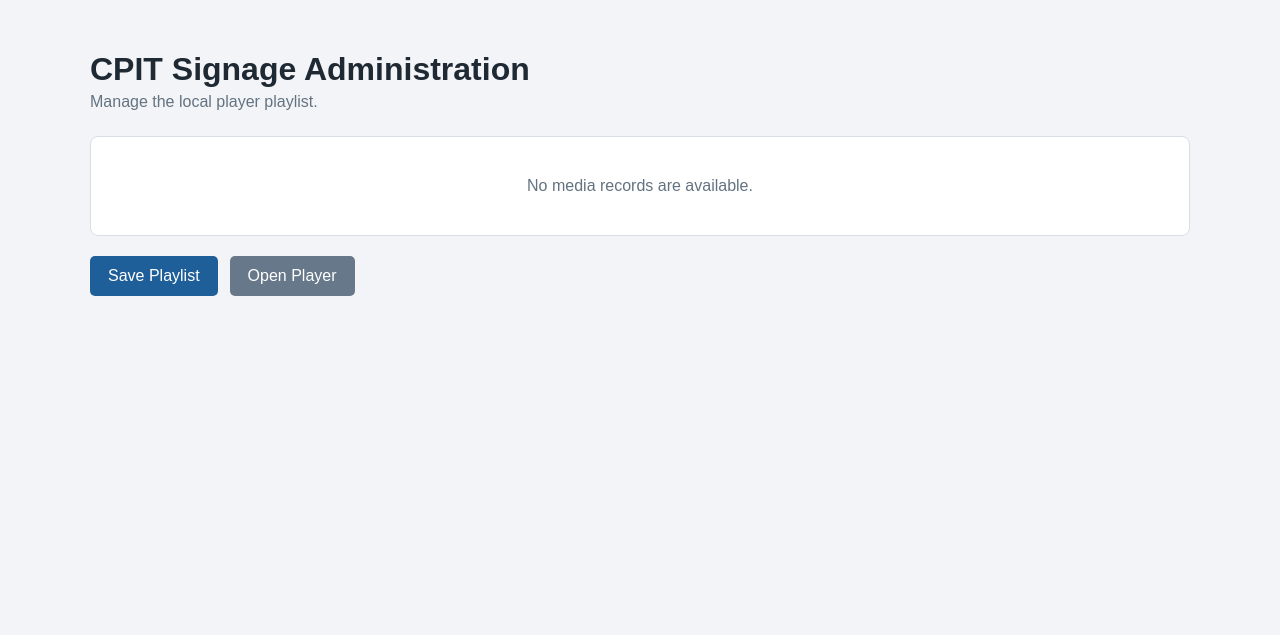
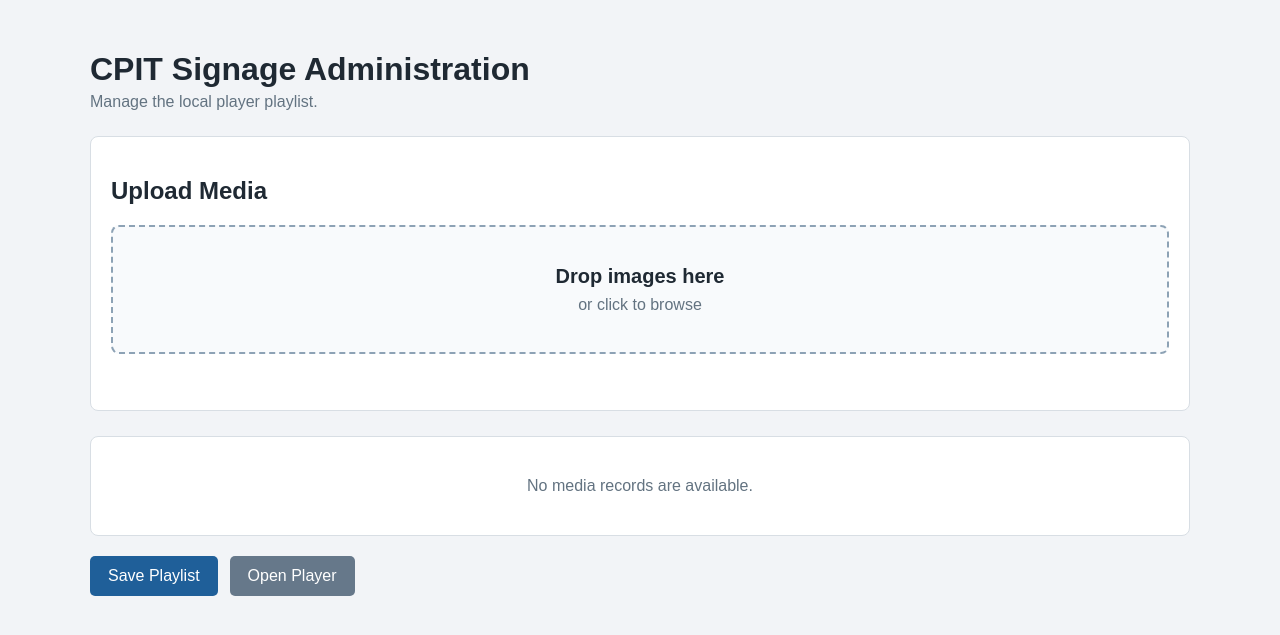
Before and after one commit to jimmysmith-dot/cpit-signage, a Flask app: template app/templates/admin.html in a window 1280 px wide. Shown: the top 635 px of the page. Run offline with Flask 3, Linux system fonts and the light colour scheme; the template is opened without the code that fills it, so the values that code supplies are empty; parts of the project's set-up code (start-up, migrations or seed data) failed here and were passed over.

Commit message:
Version 0.4.2 - Drag-and-drop image uploads

```diff
--- a/app/__init__.py
+++ b/app/__init__.py
@@ -16,7 +16,7 @@ def create_app():
         template_folder=str(BASE_DIR / "app/templates"),
         static_folder=str(BASE_DIR / "app/static"),
     )
-
+    app.config["MAX_CONTENT_LENGTH"] = 25 * 1024 * 1024
     app.register_blueprint(player_bp)
     app.register_blueprint(api_bp)
     app.register_blueprint(admin_bp)
--- a/app/routes/api.py
+++ b/app/routes/api.py
@@ -1,9 +1,14 @@
 from pathlib import Path
+from uuid import uuid4
+
 
 from flask import Blueprint, jsonify, request
+from PIL import Image, UnidentifiedImageError
+from werkzeug.utils import secure_filename
 
 from app.services.database import (
     MEDIA_DIR,
+    create_media_item,
     delete_media_item,
     get_all_media,
     get_enabled_slides,
@@ -12,7 +17,13 @@ from app.services.database import (
 )
 
 api_bp = Blueprint("api", __name__, url_prefix="/api")
-
+ALLOWED_IMAGE_EXTENSIONS = {
+	".jpg",
+	".jpeg",
+	".png",
+	".gif",
+	".webp",
+}
 
 def serialize_media(record):
     """Convert a SQLite row into JSON-safe media data."""
@@ -54,6 +65,88 @@ def media_list():
         serialize_media(record)
         for record in records
     ])
+@api_bp.route("/media", methods=["POST"])
+def media_upload():
+    if "file" not in request.files:
+        return jsonify({
+            "error": "No file was included in the request"
+        }), 400
+
+    uploaded_file = request.files["file"]
+
+    if not uploaded_file or not uploaded_file.filename:
+        return jsonify({
+            "error": "No file was selected"
+        }), 400
+
+    original_name = secure_filename(uploaded_file.filename)
+
+    if not original_name:
+        return jsonify({
+            "error": "The filename is invalid"
+        }), 400
+
+    original_path = Path(original_name)
+    extension = original_path.suffix.lower()
+
+    if extension not in ALLOWED_IMAGE_EXTENSIONS:
+        return jsonify({
+            "error": "Unsupported file type",
+            "allowed_extensions": sorted(ALLOWED_IMAGE_EXTENSIONS),
+        }), 400
+
+    MEDIA_DIR.mkdir(parents=True, exist_ok=True)
+
+    unique_suffix = uuid4().hex[:8]
+    filename = (
+        f"{original_path.stem}-{unique_suffix}{extension}"
+    )
+
+    final_path = MEDIA_DIR / filename
+    temporary_path = MEDIA_DIR / f".uploading-{uuid4().hex}"
+
+    try:
+        uploaded_file.save(temporary_path)
+
+        with Image.open(temporary_path) as image:
+            image.verify()
+
+        temporary_path.replace(final_path)
+
+        record = create_media_item(
+            filename=filename,
+            media_type="image",
+            duration=10,
+            enabled=True,
+        )
+
+        return jsonify(serialize_media(record)), 201
+
+    except UnidentifiedImageError:
+        temporary_path.unlink(missing_ok=True)
+        final_path.unlink(missing_ok=True)
+
+        return jsonify({
+            "error": "The uploaded file is not a valid image"
+        }), 400
+
+    except OSError as error:
+        temporary_path.unlink(missing_ok=True)
+        final_path.unlink(missing_ok=True)
+
+        return jsonify({
+            "error": "The image could not be stored",
+            "details": str(error),
+        }), 500
+
+    except Exception as error:
+        temporary_path.unlink(missing_ok=True)
+        final_path.unlink(missing_ok=True)
+
+        return jsonify({
+            "error": "The upload failed",
+            "details": str(error),
+        }), 500
 
 
 @api_bp.route("/media/<int:media_id>", methods=["GET"])
--- a/app/services/database.py
+++ b/app/services/database.py
@@ -169,3 +169,62 @@ def delete_media_item(media_id: int):
         )
 
         return cursor.rowcount > 0
+
+
+def create_media_item(
+    filename: str,
+    media_type: str = "image",
+    duration: int = 10,
+    enabled: bool = True,
+):
+    """Insert a new media record and return the created row."""
+    initialize_database()
+
+    duration = max(1, min(int(duration), 3600))
+    enabled_value = 1 if enabled else 0
+
+    with get_connection() as connection:
+        next_sort_order = connection.execute(
+            """
+            SELECT COALESCE(MAX(sort_order), 0) + 1
+            FROM media
+            """
+        ).fetchone()[0]
+
+        cursor = connection.execute(
+            """
+            INSERT INTO media (
+                filename,
+                media_type,
+                duration,
+                sort_order,
+                enabled
+            )
+            VALUES (?, ?, ?, ?, ?)
+            """,
+            (
+                filename,
+                media_type,
+                duration,
+                next_sort_order,
+                enabled_value,
+            ),
+        )
+
+        media_id = cursor.lastrowid
+
+        return connection.execute(
+            """
+            SELECT
+                id,
+                filename,
+                media_type,
+                duration,
+                sort_order,
+                enabled,
+                created_at
+            FROM media
+            WHERE id = ?
+            """,
+            (media_id,),
+        ).fetchone()
--- /dev/null
+++ b/app/static/js/admin.js
@@ -0,0 +1,131 @@
+"use strict";
+
+document.addEventListener("DOMContentLoaded", () => {
+    const uploadZone = document.getElementById("upload-zone");
+    const fileInput = document.getElementById("media-files");
+    const uploadStatus = document.getElementById("upload-status");
+
+    if (!uploadZone || !fileInput || !uploadStatus) {
+        console.error("CPIT upload controls were not found.", {
+            uploadZone,
+            fileInput,
+            uploadStatus
+        });
+        return;
+    }
+
+    function preventDefaults(event) {
+        event.preventDefault();
+        event.stopPropagation();
+    }
+
+    function setStatus(message, isError = false) {
+        uploadStatus.textContent = message;
+        uploadStatus.classList.toggle("error", isError);
+    }
+
+    async function uploadFile(file, currentNumber, totalFiles) {
+        const formData = new FormData();
+        formData.append("file", file);
+
+        setStatus(
+            `Uploading ${currentNumber} of ${totalFiles}: ${file.name}`
+        );
+
+        const response = await fetch("/api/media", {
+            method: "POST",
+            body: formData
+        });
+
+        const result = await response.json();
+
+        if (!response.ok) {
+            throw new Error(
+                result.error || `Upload failed for ${file.name}`
+            );
+        }
+
+        return result;
+    }
+
+    async function uploadFiles(fileList) {
+        const files = Array.from(fileList);
+
+        if (files.length === 0) {
+            return;
+        }
+
+        fileInput.disabled = true;
+        uploadZone.classList.add("uploading");
+
+        try {
+            for (let index = 0; index < files.length; index += 1) {
+                await uploadFile(
+                    files[index],
+                    index + 1,
+                    files.length
+                );
+            }
+
+            setStatus(
+                `${files.length} file(s) uploaded successfully.`
+            );
+
+            window.setTimeout(() => {
+                window.location.reload();
+            }, 800);
+
+        } catch (error) {
+            console.error(error);
+            setStatus(error.message, true);
+
+        } finally {
+            fileInput.disabled = false;
+            uploadZone.classList.remove("uploading");
+            fileInput.value = "";
+        }
+    }
+
+    ["dragenter", "dragover", "dragleave", "drop"].forEach(
+        (eventName) => {
+            document.addEventListener(
+                eventName,
+                preventDefaults,
+                false
+            );
+        }
+    );
+
+    ["dragenter", "dragover"].forEach((eventName) => {
+        uploadZone.addEventListener(eventName, () => {
+            uploadZone.classList.add("drag-active");
+        });
+    });
+
+    ["dragleave", "drop"].forEach((eventName) => {
+        uploadZone.addEventListener(eventName, () => {
+            uploadZone.classList.remove("drag-active");
+        });
+    });
+
+    uploadZone.addEventListener("drop", (event) => {
+        uploadFiles(event.dataTransfer.files);
+    });
+
+    uploadZone.addEventListener("click", () => {
+        fileInput.click();
+    });
+
+    uploadZone.addEventListener("keydown", (event) => {
+        if (event.key === "Enter" || event.key === " ") {
+            event.preventDefault();
+            fileInput.click();
+        }
+    });
+
+    fileInput.addEventListener("change", () => {
+        uploadFiles(fileInput.files);
+    });
+
+    console.log("CPIT Signage upload controls initialized.");
+});
--- a/app/templates/admin.html
+++ b/app/templates/admin.html
@@ -130,9 +130,67 @@
             text-align: center;
             color: #637381;
         }
+        .upload-panel {
+            margin-top: 25px;
+            padding: 20px;
+            border: 1px solid #d8dee4;
+            border-radius: 8px;
+            background: white;
+        }
+
+        .upload-zone {
+            padding: 38px 20px;
+            border: 2px dashed #8da2b5;
+            border-radius: 8px;
+            background: #f8fafc;
+            text-align: center;
+            cursor: pointer;
+            transition:
+                border-color 0.2s,
+                background 0.2s;
+        }
+
+        .upload-zone:hover,
+        .upload-zone.drag-active {
+            border-color: #1f5f99;
+            background: #edf5fc;
+        }
+
+        .upload-zone.uploading {
+            cursor: wait;
+            opacity: 0.7;
+        }
+
+        .upload-title {
+            margin: 0 0 8px;
+            font-size: 1.25rem;
+            font-weight: bold;
+        }
+
+        .upload-help {
+            margin: 0;
+            color: #637381;
+        }
+
+        #media-files {
+            display: none;
+        }
+
+        #upload-status {
+            min-height: 24px;
+            margin-top: 12px;
+            color: #2d6a3f;
+            font-weight: bold;
+        }
+
+        #upload-status.error {
+            color: #a32626;
+        }
+
     </style>
 </head>
 
+<script src="/static/js/admin.js" defer></script>
 <body>
     <main class="container">
         <h1>CPIT Signage Administration</h1>
@@ -146,6 +204,38 @@
                 Playlist settings were saved successfully.
             </div>
         {% endif %}
+
+        <section class="upload-panel">
+            <h2>Upload Media</h2>
+
+            <div
+                id="upload-zone"
+                class="upload-zone"
+                role="button"
+                tabindex="0"
+                aria-label="Upload images"
+            >
+                <p class="upload-title">
+                    Drop images here
+                </p>
+
+                <p class="upload-help">
+                    or click to browse
+                </p>
+            </div>
+
+            <input
+                id="media-files"
+                type="file"
+                accept=".jpg,.jpeg,.png,.gif,.webp"
+                multiple
+            >
+
+            <div
+                id="upload-status"
+                aria-live="polite"
+            ></div>
+        </section>
 
         <form method="post" action="{{ url_for('admin.save') }}">
             <div class="panel">
```
Also changed, not shown: media/MM1-d6608622.jpg (added), media/MM9-ec0785ef.jpg (added).
